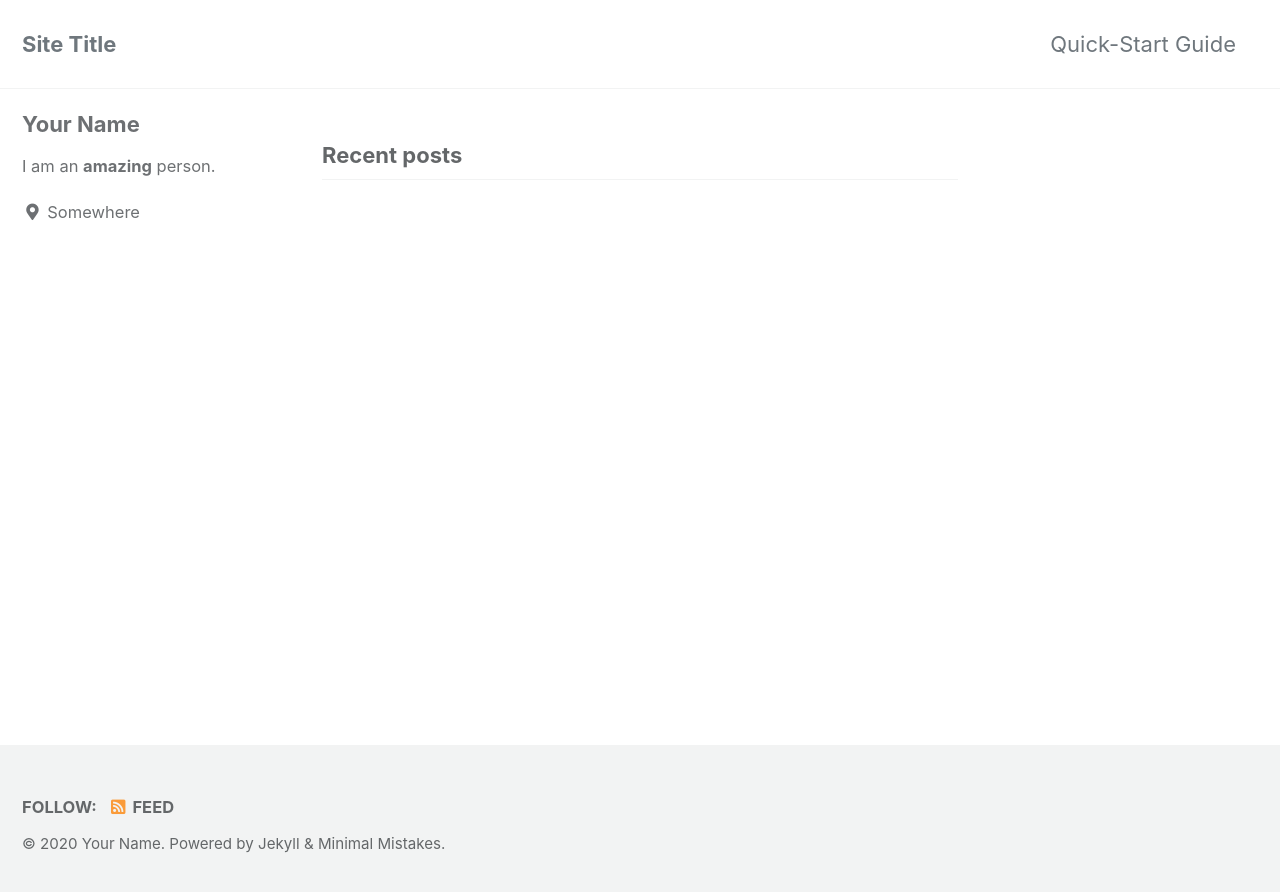
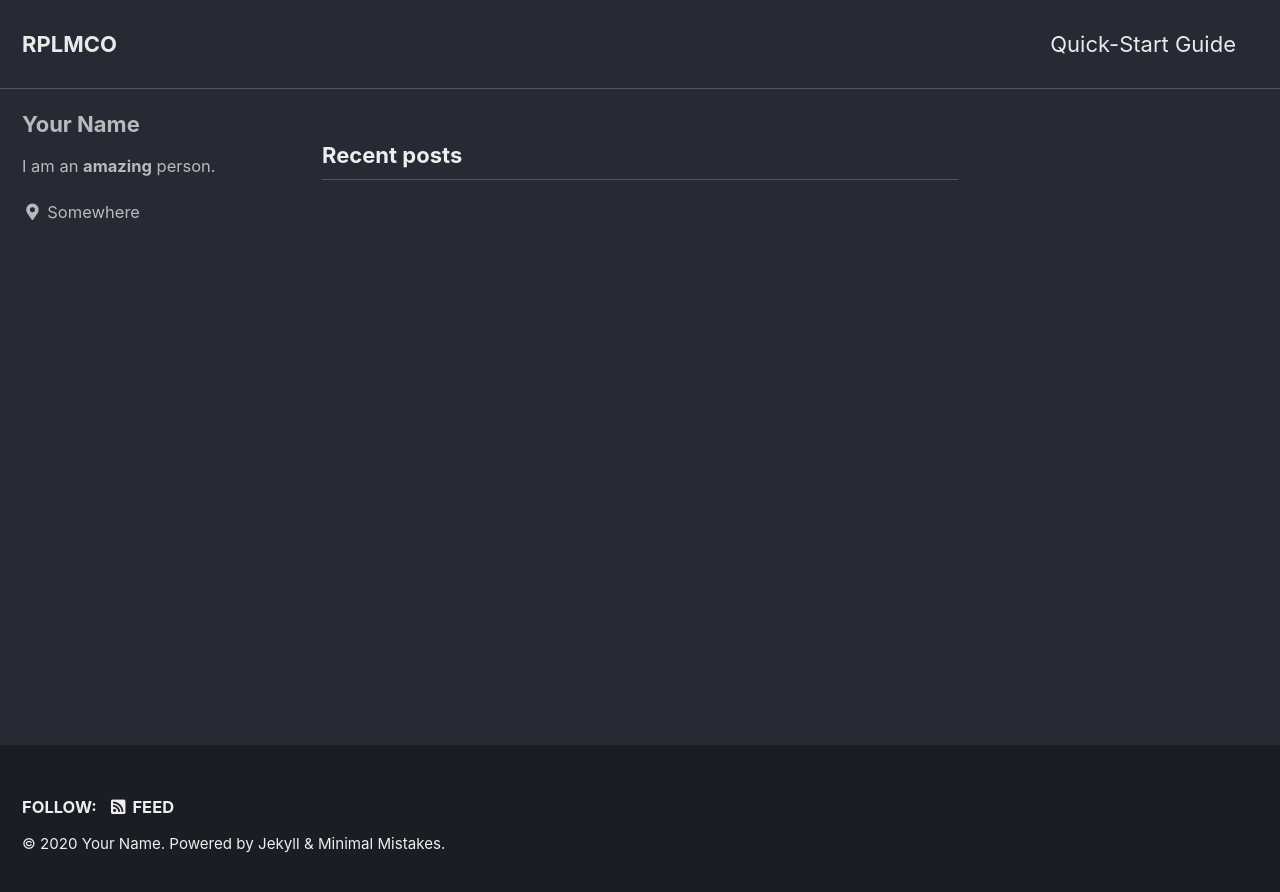
Before and after one commit to RPLMCO/RPLMCO.github.io, a Jekyll site: the page built from index.html, in a window 1280 px wide. Shown: the top 892 px of the page. Built offline with Jekyll 4.4.1, drawn with Linux system fonts in a browser that asks for light colours; cached includes are drawn as plain includes; the list of posts is cut into pages by our own code.

Commit message:
Update _config.yml

```diff
--- a/_config.yml
+++ b/_config.yml
@@ -12,11 +12,11 @@
 
 # theme                  : "minimal-mistakes-jekyll"
 # remote_theme           : "mmistakes/minimal-mistakes"
-minimal_mistakes_skin    : "default" # "air", "aqua", "contrast", "dark", "dirt", "neon", "mint", "plum", "sunrise"
+minimal_mistakes_skin    : "dark" # "air", "aqua", "contrast", "default", "dirt", "neon", "mint", "plum", "sunrise"
 
 # Site Settings
 locale                   : "en-US"
-title                    : "Site Title"
+title                    : "RPLMCO"
 title_separator          : "-"
 subtitle                 : # site tagline that appears below site title in masthead
 name                     : "Your Name"
```
